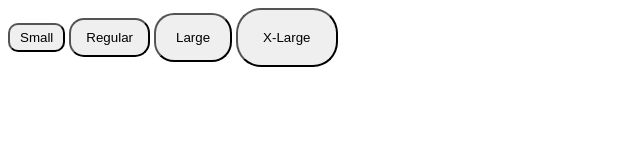
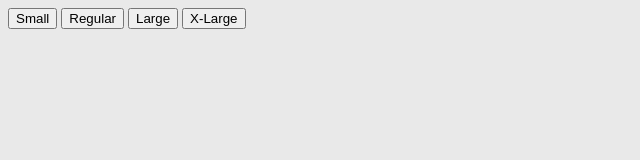
Before and after one commit to Spirit1408/SASS, a website built with Vite: page index.html in a window 1280 px wide. Shown: the whole page, without its empty margins (0-640 px from the left). Built offline with nearby package versions, Linux system fonts and the light colour scheme.

Commit message:
Add sample of using maps

```diff
--- /dev/null
+++ b/src/scss/--examples--/lesson-13/_alerts.scss
@@ -0,0 +1,13 @@
+$types: (
+    "primary": #f07f2e,
+    "success": #82c43c,
+    "danger": #fc5a5a,
+    "warning": #a461d8,
+    "info": #4e75ff,
+); //* map of colors (example)
+
+@each $key, $value in $types {
+    .alert-#{$key} {
+        background-color: $value;
+    }
+} //* Creating selectors for each color using @each directive. Each iteration - new selector (alert-primary, alert-success, alert-danger, alert-warning, alert-info) with equivalent colors.
--- /dev/null
+++ b/src/scss/--examples--/lesson-13/_colors.scss
@@ -0,0 +1,28 @@
+@use "sass:map"; //* Import from sass map module for operating with maps
+
+$color-primary: #8e3329;
+$color-accent: #d98328;
+$color-secondary: #5a1321;
+$color-foreground: #191919;
+$color-background: #e9e9e9;
+//? Different colors without any links between them. But we can put them together in one map
+
+$colors: (
+    "primary": $color-primary,
+    "accent": $color-accent,
+    "secondary": $color-secondary,
+    "foreground": $color-foreground,
+    "background": $color-background,
+); //* map of colors from above
+
+body {
+    background-color: map.get($colors, "background");
+} //* Using map.get() for getting a specific value from the map. First argument - map, second - specific key of the map.
+
+@function get-color($color) {
+    @return map.get($colors, $color);
+} //* Creating a function for getting a specific color from the map $colors.
+
+body {
+    background-color: get-color("background");
+} //* Using that function
--- /dev/null
+++ b/src/scss/--examples--/lesson-13/_map.scss
@@ -0,0 +1,6 @@
+@use "colors" as c; //* Import everythimg from colors file
+
+.button {
+    color: c.get-color("primary");
+    background-color: c.get-color("background");
+} //* Using get-color function from colors to get and apply a proper color
--- a/src/scss/main.scss
+++ b/src/scss/main.scss
@@ -31,4 +31,8 @@
 // @use "--examples--/lesson-11/examples";
 // @use "--examples--/lesson-11/functions";
 
-@use "--examples--/lesson-12/list";
+// @use "--examples--/lesson-12/list";
+
+@use "--examples--/lesson-13/map";
+@use "--examples--/lesson-13/alerts";
+@use "--examples--/lesson-13/colors";
```
Also changed, not shown: index_(L12).html (added, +42 -0 lines).
